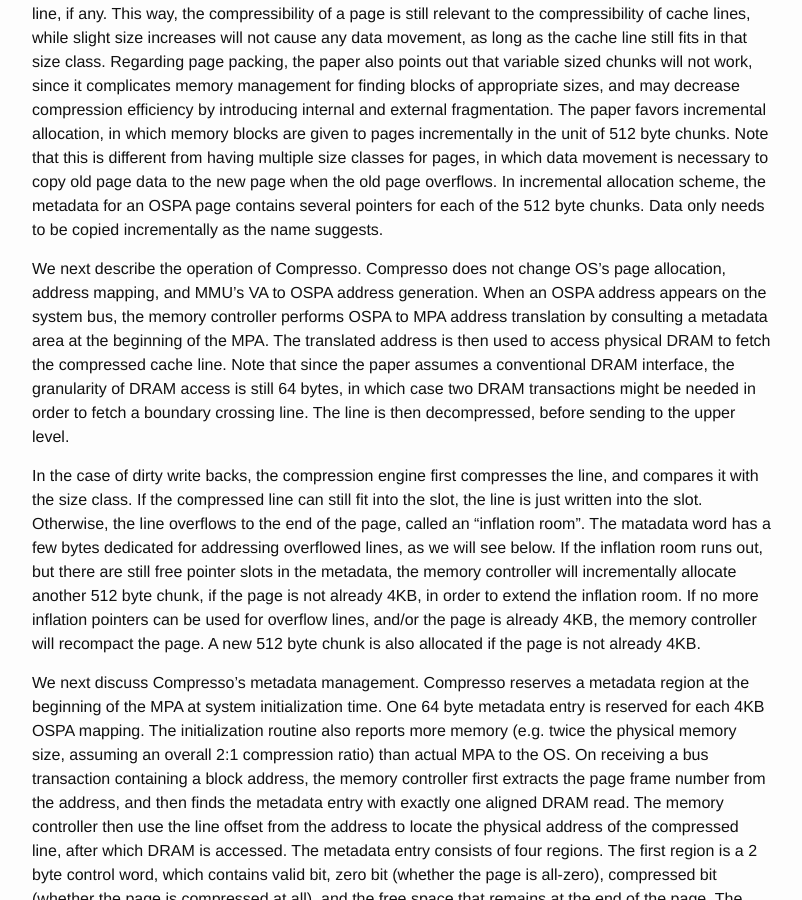
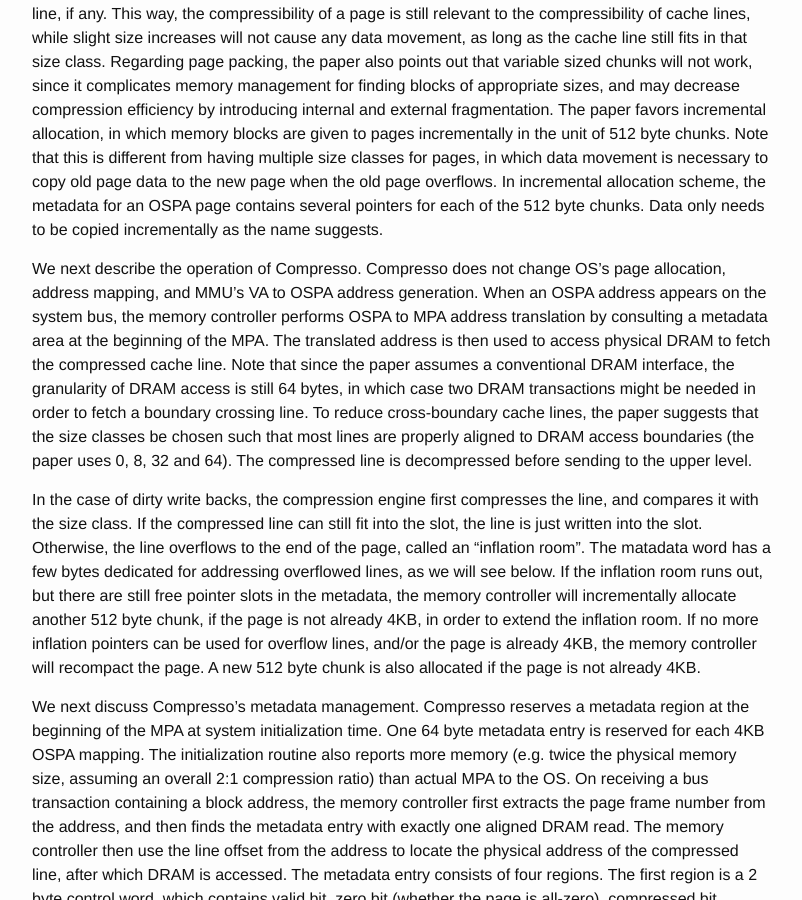
Before and after one commit to wangziqi2013/wangziqi2013.github.io, a Jekyll site: the page built from _posts/2020-07-13-compresso.markdown, in a window 1280 px wide and 900 px high, scrolled down 2218 px. Shown: the whole window, without its empty margins (238-1040 px from the left). Built offline with Jekyll 4.4.1, drawn with Linux system fonts in a browser that asks for light colours.

Commit message:
Adding line size class

```diff
--- a/_posts/2020-07-13-compresso.markdown
+++ b/_posts/2020-07-13-compresso.markdown
@@ -96,8 +96,10 @@ VA to OSPA address generation. When an OSPA address appears on the system bus, t
 address translation by consulting a metadata area at the beginning of the MPA.
 The translated address is then used to access physical DRAM to fetch the compressed cache line. Note that since the
 paper assumes a conventional DRAM interface, the granularity of DRAM access is still 64 bytes, in which case two
-DRAM transactions might be needed in order to fetch a boundary crossing line. The line is then decompressed, before sending
-to the upper level.
+DRAM transactions might be needed in order to fetch a boundary crossing line. To reduce cross-boundary cache lines,
+the paper suggests that the size classes be chosen such that most lines are properly aligned to DRAM access boundaries
+(the paper uses 0, 8, 32 and 64).
+The compressed line is decompressed before sending to the upper level.
 
 In the case of dirty write backs, the compression engine first compresses the line, and compares it with the size class.
 If the compressed line can still fit into the slot, the line is just written into the slot. Otherwise, the line overflows
```
